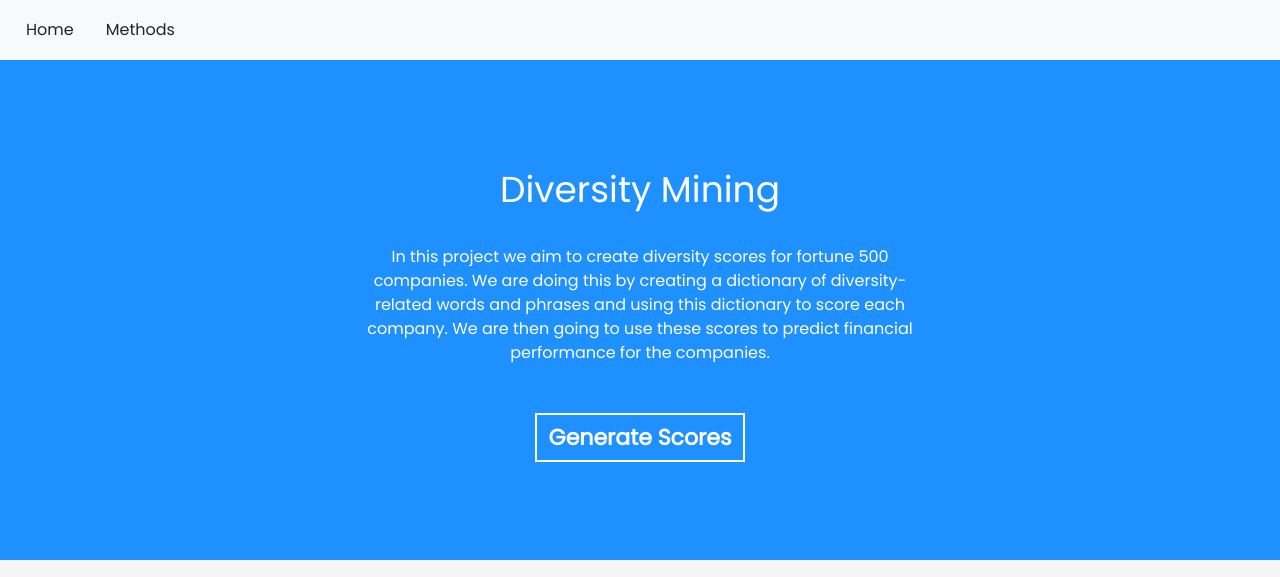
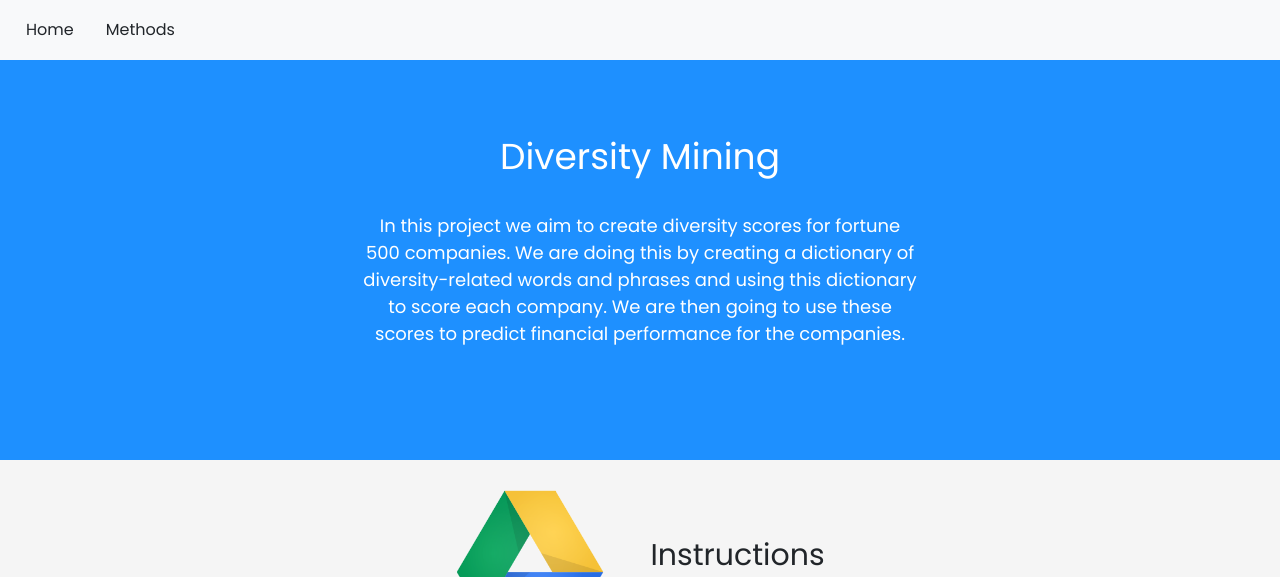
Before and after one commit to grantlballard/482Diversity, a Flask app: page / in a window 1280 px wide. Shown: the top 577 px of the page. Run offline with Flask 2, Linux system fonts and the light colour scheme; some libraries are stand-ins or nearby versions.

Commit message:
Changed homepage to look nicer

```diff
--- a/main.py
+++ b/main.py
@@ -73,13 +73,13 @@ def get_diversity_dictionary(service, folder_id):
         # Check if file is dictionary
         if file['fileExtension'] == "csv":
           print(file['title'])
-          if file['title'] == 'dictionary.csv' or file['title'] == 'dictionary':
+          if file['title'].find('dict') != -1:
             print("here")
             content = get_file_wrapper(service, child["id"])
             content = content.replace("\n", ",").split(",")
             dictcont = content
             count += 1
-          if file['title'] == 'finance' or file['title'] == 'finance.csv':
+          if file['title'].find('finan') != -1:
             content = get_file_wrapper(service, child["id"])
             content = csv_string_to_df(content)
             fincont = content
@@ -153,6 +153,7 @@ def upload_folder():
     flask.session['fid'] = fid
     #folderid = ''.join(d_content['folder'])
     #print(folderid)
+
     return 'response'
 
 #authorize route, copied from google's flask tutorial
@@ -216,7 +217,8 @@ def api_generate_scores():
   drive = googleapiclient.discovery.build(API_SERVICE_NAME, API_VERSION, credentials=credentials)
 
   folderid = flask.session['fid']
-
+  moddate = drive.files().get(fileId=folderid).execute()['modifiedDate']
+  print(moddate)
   '''
   files = drive.files().list().execute()
     folderid = ''
--- a/static/css/home.css
+++ b/static/css/home.css
@@ -1,6 +1,6 @@
 #home-div {
     background-color: dodgerblue;
-    height: 500px;
+    height: 400px;
     display: flex;
     align-items: center;
     justify-content: center;
@@ -12,10 +12,11 @@
   .back-gray {
     background-color: whitesmoke;
     height: 300px;
-    padding-top: 40px;
+    padding-top: 20px;
   }
   .white-text {
     color: white;
+    font-size: 18px;
   }
   .center {
     margin: 0 auto;
@@ -23,7 +24,7 @@
   }
   .button-white {
     color: white;
-    background-color: transparent;
+    background-color: dodgerblue;
     background-image: none;
     border-color: #fff !important;
     border: 2px solid transparent;
@@ -43,3 +44,15 @@
     align-self: center;
     width: 50%;
   }
+  ol{
+    font-size: 18px;
+
+    text-align: left;
+
+  }
+
+
+  ol li{
+    text-align: left;
+
+  }
--- a/templates/home.html
+++ b/templates/home.html
@@ -114,7 +114,7 @@
       <div class="col col-md-auto">
         <h1 class="text-center" style="color: white">Diversity Mining</h1>
         <br />
-        <p style="color: white; text-align: center">
+        <p style="color: white; text-align: center; font-size: 18px;">
           In this project we aim to create diversity scores for fortune 500
           companies. We are doing this by creating a dictionary of
           diversity-related words and phrases and using this dictionary to
@@ -123,14 +123,6 @@
         </p>
         <br />
         <br />
-
-        <form method="post" id="getscores" action="/results">
-          <input type="submit" style="display:none" name="submitbutton" value="Generate Scores">
-          <button type="button" id="auth" class="button-white center">Generate Scores</button>
-
-
-          </input>
-        </form>
 
       </div>
     </div>
@@ -141,22 +133,32 @@
   <div class="container">
     <div class="row justify-content-md-center">
       <div class="col col-md-auto">
-        <img style="padding-right: 15px" height="150px" src="http://www.iconarchive.com/download/i103757/blackvariant/button-ui-ms-office-2016/Excel-2.ico" />
+        <img style="padding-right: 15px" height="150px" src="{{ url_for('static', filename="img/google.png")}}"/>
       </div>
       <div class="col col-md-auto d-flex align-content-md-center flex-wrap">
-        <h4>
+        <h4 style="font-size: 30px">
           Instructions
         </h4>
       </div>
     </div>
     <div class="row justify-content-md-center">
       <div class="col col-md-auto">
-        Press the generate scores button and select a folder
-        in your google drive that contains the diversity
-        dictionary, financial data, and the documents you want to
-        score.
+        <ol>
+        <li>Prepare your google drive by creating a new folder. </li>
+        <li>In this folder add the financial information, the diversity ditionary, and the </li>
+        documents that you wish to score.
+        <li>The scoring files must be named in the format compname_cusip_type.</li>
+        <li>The dictinoary and financial csvs must contain dict and finan in their titles.</li>
+        <li>Press the generate scores button and select the folder that you just set up.</li>
       </div>
     </div>
+     <form method="post" id="getscores" action="/results">
+          <input type="submit" style="display:none" name="submitbutton" value="Generate Scores">
+          <button type="button" id="auth" class="button-white center">Generate Scores</button>
+
+
+          </input>
+        </form>
   </div>
 </div>
 {% endblock %}
```
Also changed, not shown: static/img/google.png (added).
